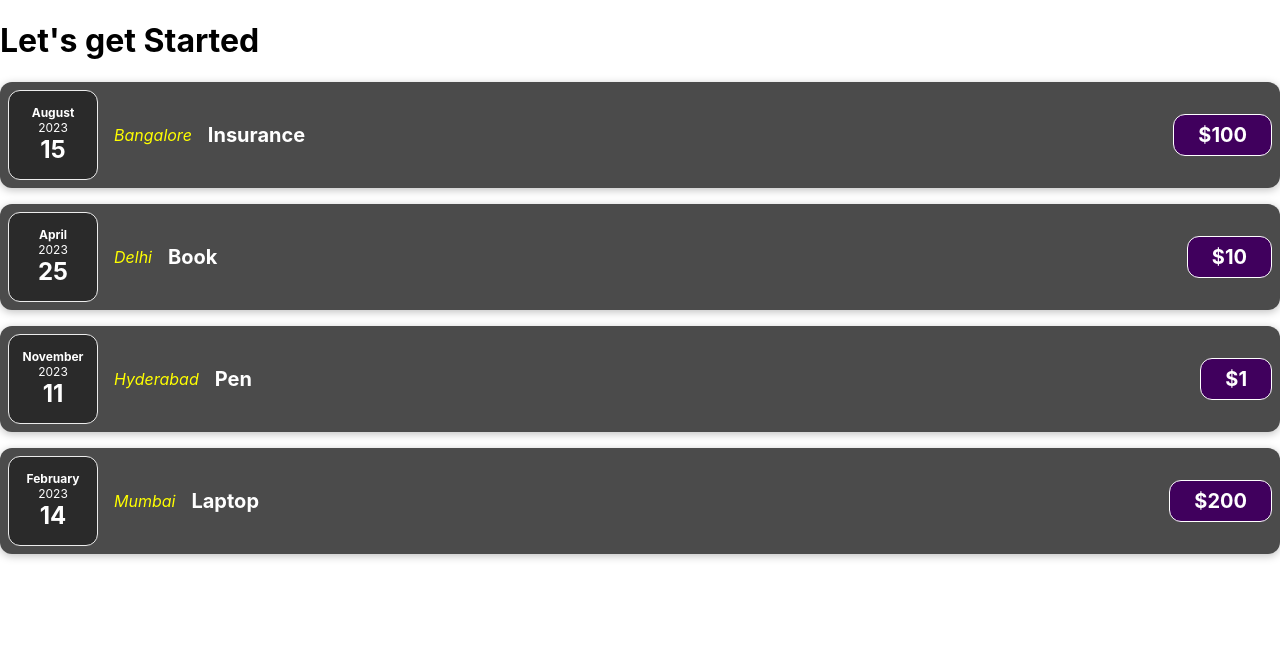
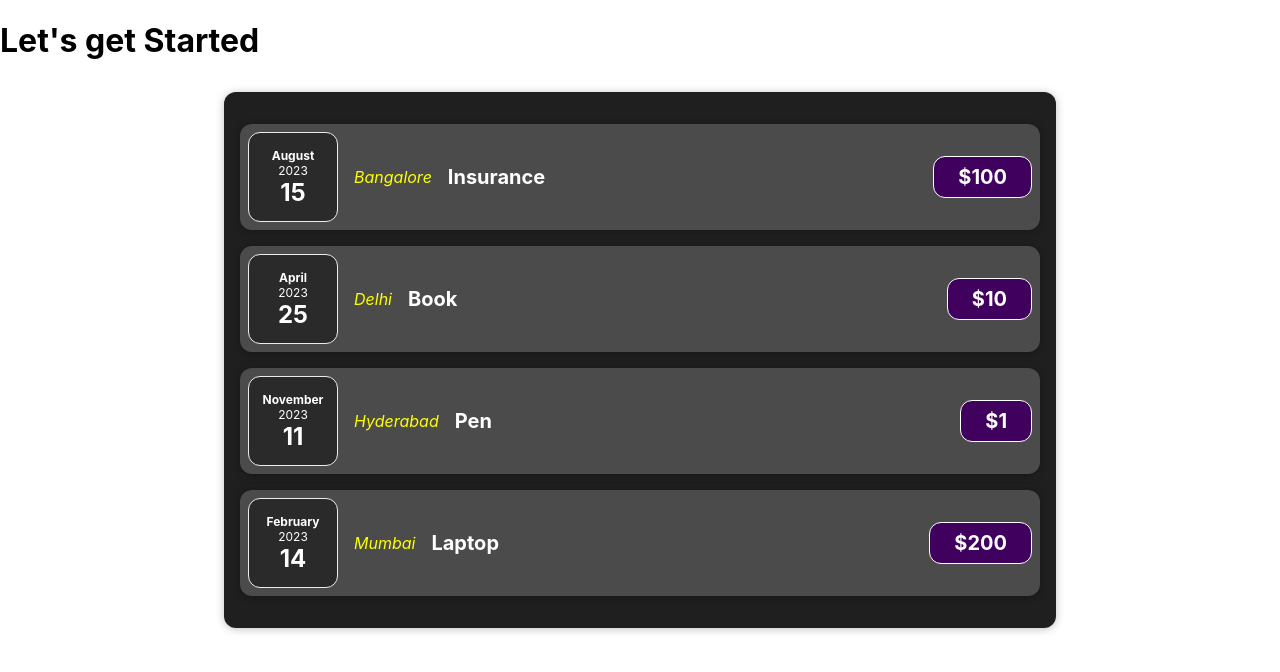
Before and after one commit to Sawant-Raj/my-app, a React (Create React App) app: page / in a window 1280 px wide. Shown: the top 672 px of the page. Built offline with nearby package versions, Linux system fonts and the light colour scheme.

Commit message:
Wrapper Components

```diff
--- /dev/null
+++ b/src/components/Card.css
@@ -0,0 +1,4 @@
+.card{
+    border-radius: 12px;
+    box-shadow: 0 1px 8px rgba(0, 0, 0, 0.25);
+}
--- /dev/null
+++ b/src/components/Card.js
@@ -0,0 +1,8 @@
+import "./Card.css";
+
+function Card(props) {
+  const classes = "card " + props.className;
+  return <div className={classes}>{props.children}</div>;
+}
+
+export default Card;
--- a/src/components/ExpenseItem.css
+++ b/src/components/ExpenseItem.css
@@ -2,10 +2,8 @@
     display: flex;
     justify-content: space-between;
     align-items: center;
-    box-shadow: 0 2px 8px rgba(0, 0, 0, 0.25);
     padding: 0.5rem;
     margin: 1rem 0;
-    border-radius: 12px;
     background-color: #4b4b4b;
   }
 
--- a/src/components/ExpenseItem.js
+++ b/src/components/ExpenseItem.js
@@ -1,16 +1,17 @@
 import "./ExpenseItem.css";
 import ExpenseDate from "./ExpenseDate";
+import Card from "./Card";
 
 function ExpenseItem(props) {
   return (
-    <div className="expense-item">
+    <Card className="expense-item">
       <ExpenseDate date={props.date}></ExpenseDate>
       <div className="expense-item__location">{props.location}</div>
       <div className="expense-item__description">
         <h2>{props.title}</h2>
         <div className="expense-item__price">${props.price}</div>
       </div>
-    </div>
+    </Card>
   );
 }
 
--- a/src/components/Expenses.css
+++ b/src/components/Expenses.css
@@ -4,6 +4,4 @@
     margin: 2rem auto;
     width: 50rem;
     max-width: 95%;
-    border-radius: 12px;
-    box-shadow: 0 1px 8px rgba(0, 0, 0, 0.25);
   }
--- a/src/components/Expenses.js
+++ b/src/components/Expenses.js
@@ -1,9 +1,10 @@
 import "./Expenses.css";
 import ExpenseItem from "./ExpenseItem";
+import Card from "./Card";
 
 function Expenses(props){
     return(
-       <div>
+       <Card className="expenses">
          {props.expenses.map((expense, index) => {
             return (
               <ExpenseItem
@@ -12,10 +13,10 @@
                 title={expense.title}
                 price={expense.price}
                 location={expense.location}
-              ></ExpenseItem>
+              />
             );
           })}
-       </div>
+       </Card>
     )
 }
 
```
